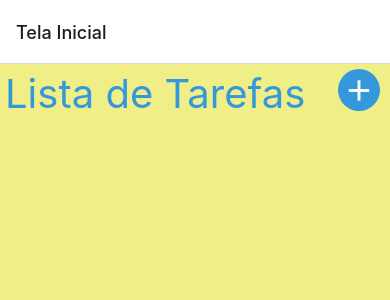
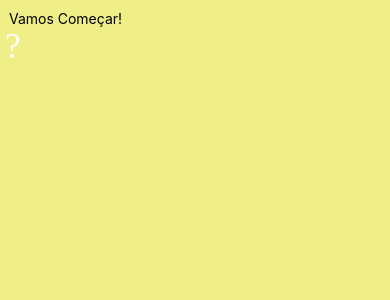
Before and after one commit to LipeBiondes/List-App, a React Native app: screen /WelcomeScreen in a window 390 px wide. Shown: the top 300 px of the page. Built offline with nearby package versions, Linux system fonts and the light colour scheme.

Commit message:
WelcomScreen-Routes

```diff
--- a/src/Routes.js
+++ b/src/Routes.js
@@ -18,6 +18,11 @@ const Routes = () => {
   return (
     <NavigationContainer>
       <Stack.Navigator>
+        <Stack.Screen
+          name="WelcomeScreen"
+          component={WelcomeScreen}
+          options={{ headerShown: false }}
+        />
         <Stack.Screen
           name="Main"
           component={Main}
--- a/src/pages/WelcomeScreen.js
+++ b/src/pages/WelcomeScreen.js
@@ -1,14 +1,24 @@
 import * as React from 'react'
-import { Text, View, TouchableOpacity } from 'react-native'
-
+import { Text, View, TouchableOpacity, StyleSheet } from 'react-native'
+import Constants from 'expo-constants'
+import Icon from 'react-native-vector-icons/FontAwesome'
 const WelcomeScreen = ({ navigation }) => {
   return (
-    <View>
+    <View style={style.container}>
       <TouchableOpacity onPress={() => navigation.navigate('Main')}>
         <Text> Vamos Começar!</Text>
+        <Icon name="fa-tasks" size={35} color="#fff" />
       </TouchableOpacity>
     </View>
   )
 }
 
+const style = StyleSheet.create({
+  container: {
+    flex: 1,
+    padding: 5,
+    paddingTop: Constants.statusBarHeight + 10,
+    backgroundColor: '#f0ee87'
+  }
+})
 export default WelcomeScreen
```
